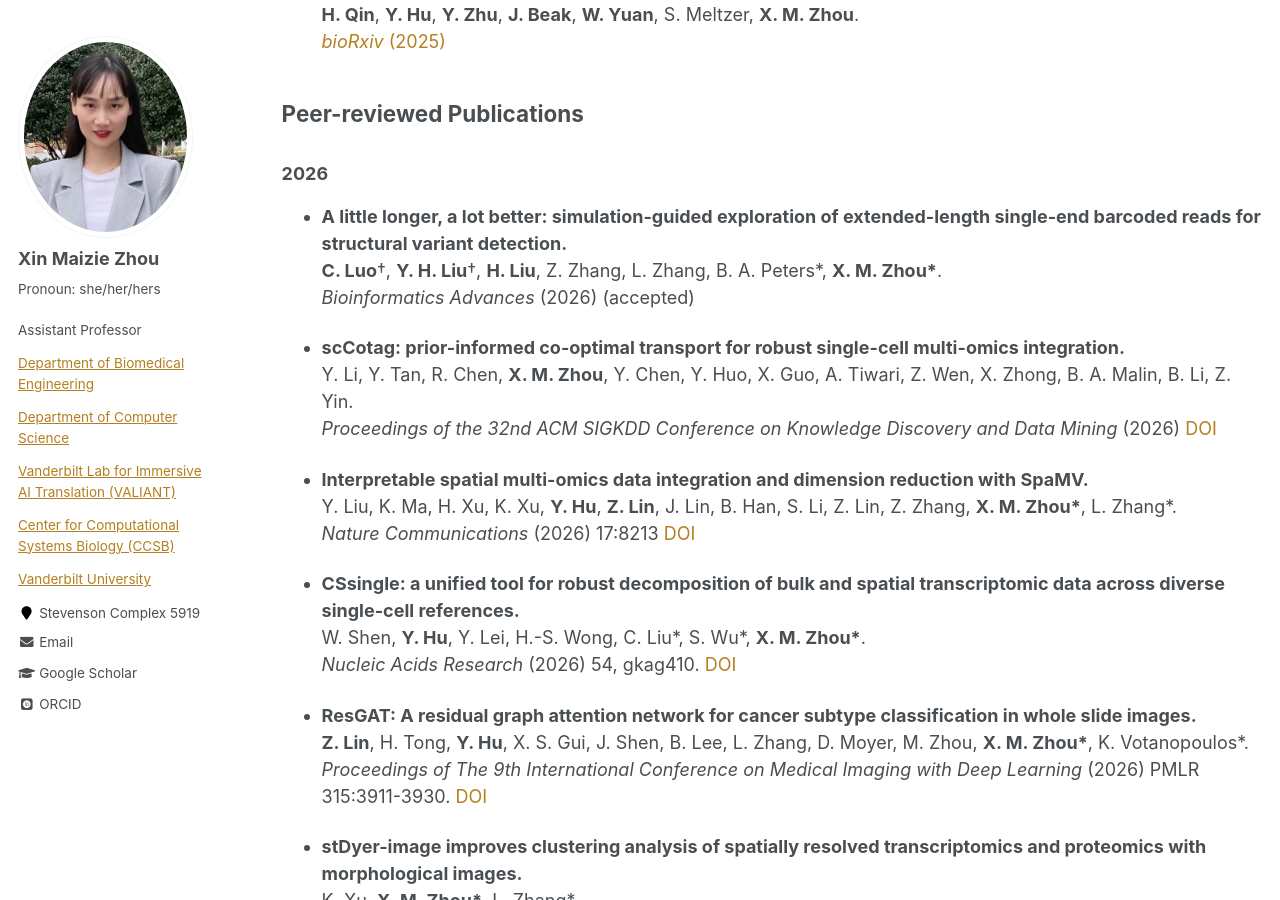
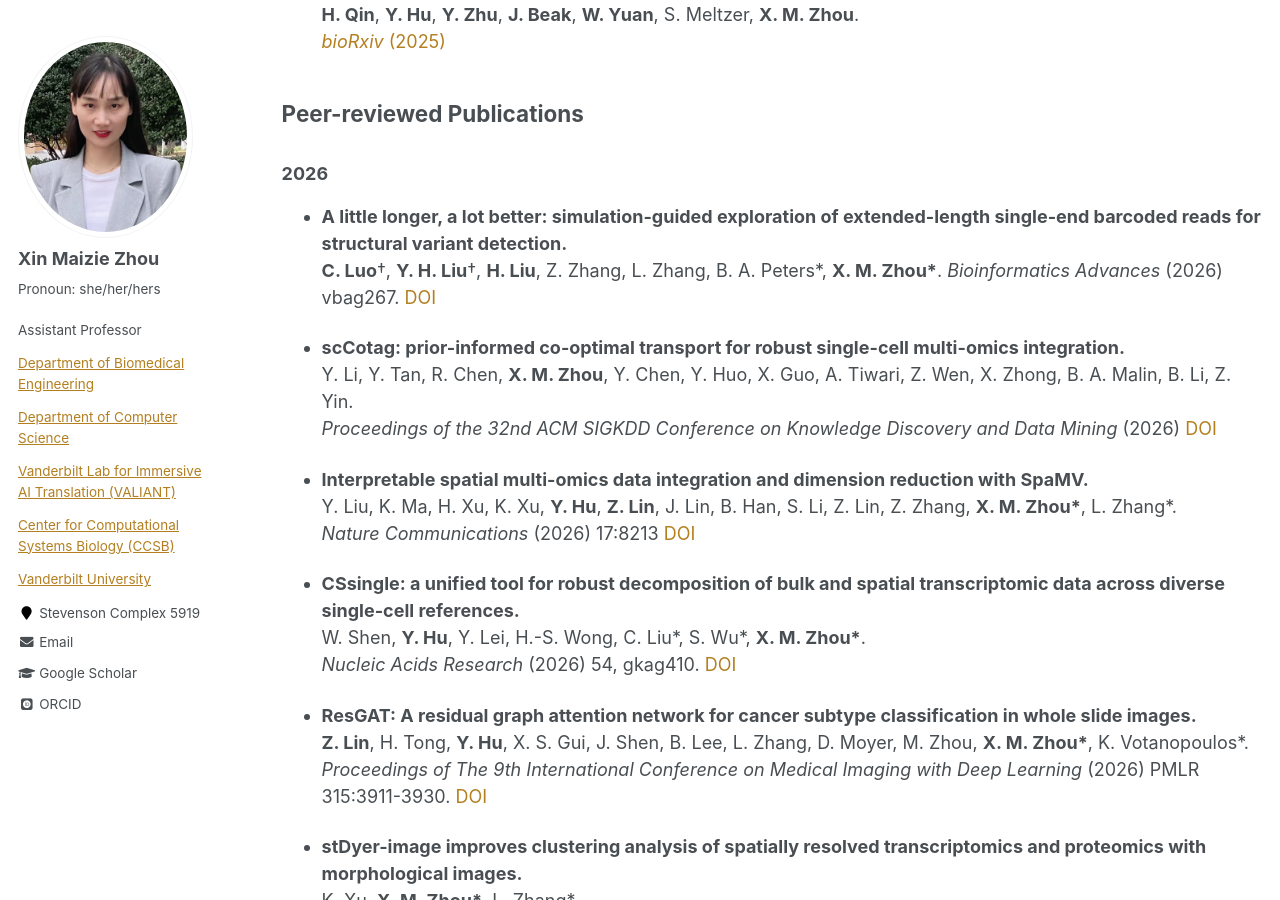
Before and after one commit to maiziezhoulab/Maiziezhoulab.github.io, a Jekyll site: the page built from _pages/publications.md, in a window 1280 px wide and 900 px high, scrolled down 1644 px. Built offline with Jekyll 4.4.1, drawn with Linux system fonts in a browser that asks for light colours; some web fonts are replaced.

Commit message:
Update publications.md

```diff
--- a/_pages/publications.md
+++ b/_pages/publications.md
@@ -71,7 +71,7 @@ used Xin Maizie Zhou (X. M. Zhou) for publications after 2022.
 ### 2026
 - **A little longer, a lot better: simulation-guided exploration of extended-length single-end barcoded reads for structural variant      detection.**
    **C. Luo**†, **Y. H. Liu**†, **H. Liu**, Z. Zhang, L. Zhang, B. A. Peters\*, **X. M. Zhou\***.
-  _Bioinformatics Advances_ (2026) (accepted)
+  _Bioinformatics Advances_ (2026) vbag267. [DOI](https://doi.org/10.1093/bioadv/vbag267)
 
 - **scCotag: prior-informed co-optimal transport for robust single-cell multi-omics integration.**
   Y. Li, Y. Tan, R. Chen, **X. M. Zhou**, Y. Chen, Y. Huo, X. Guo, A. Tiwari, Z. Wen, X. Zhong, B. A. Malin, B. Li, Z. Yin.
```
